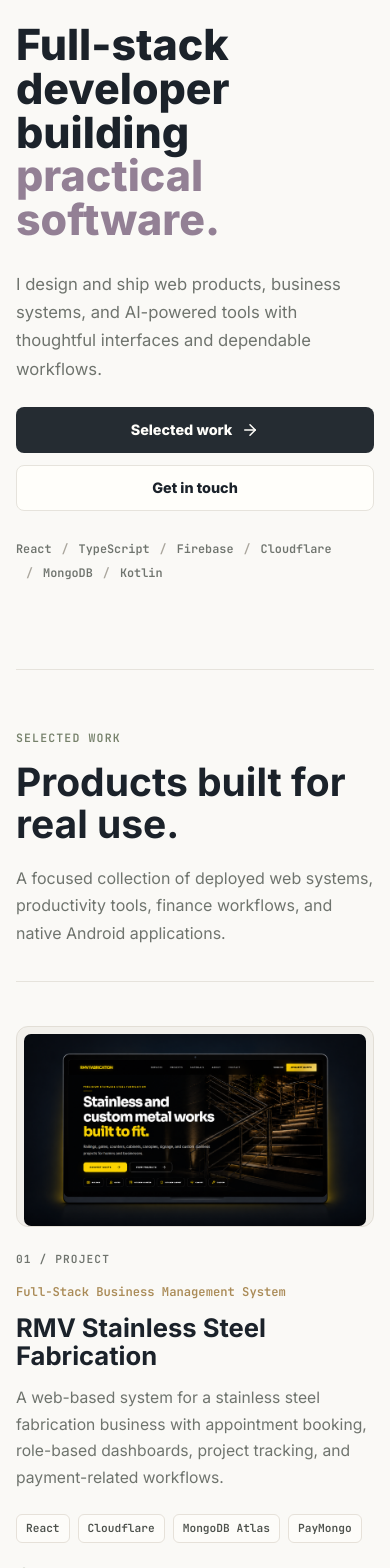
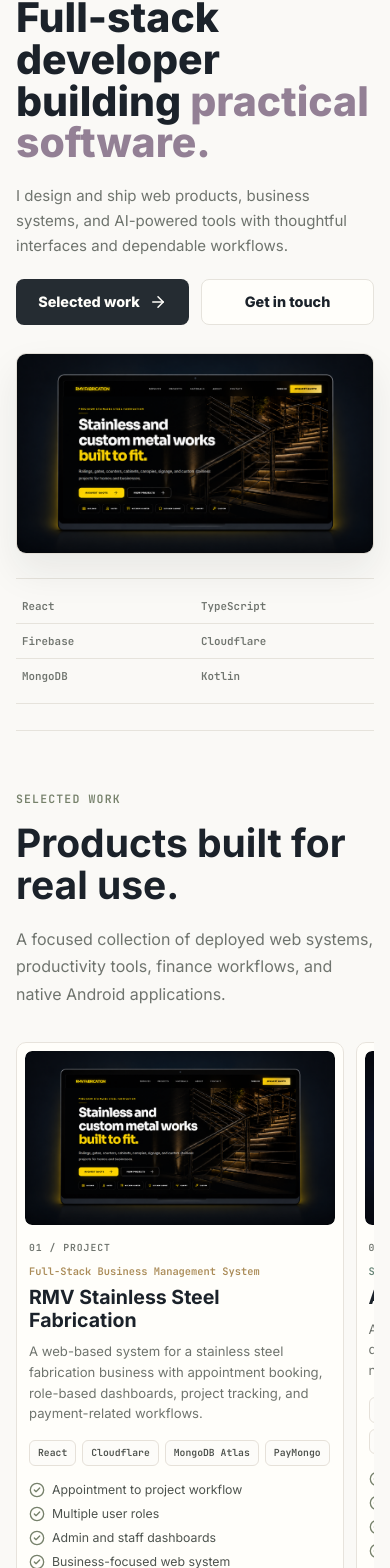
Before and after one commit to sean-camara/sean-camara-portfolio, a React (Vite) app: page / in a window 390 px wide. Shown: the part 155-1723 px from the top of the page. Built offline with nearby package versions, Linux system fonts and the light colour scheme.

Commit message:
Improve portfolio mobile experience

```diff
--- a/src/components/Hero.tsx
+++ b/src/components/Hero.tsx
@@ -5,6 +5,7 @@ const chips = ["React", "TypeScript", "Firebase", "Cloudflare", "MongoDB", "Kotl
 export function Hero() {
   return (
     <section className="hero section-shell" id="home">
+      <div className="hero-layout">
         <div className="hero-copy">
           <p className="section-kicker hero-kicker">Sean John Camara / Philippines</p>
           <h1>
@@ -25,12 +26,20 @@ export function Hero() {
               </a>
             </div>
           </div>
+        </div>
+        <figure className="hero-visual">
+          <img
+            src="/assets/rmv-showcase.png"
+            alt="RMV Stainless Steel Fabrication project preview"
+            decoding="async"
+          />
+        </figure>
+      </div>
       <div className="hero-chips" aria-label="Core technologies">
         {chips.map((chip) => (
           <span key={chip}>{chip}</span>
         ))}
       </div>
-      </div>
     </section>
   );
 }
--- a/src/components/ProjectShowcase.tsx
+++ b/src/components/ProjectShowcase.tsx
@@ -25,7 +25,7 @@ export function ProjectShowcase({ projects }: ProjectShowcaseProps) {
         </p>
       </div>
 
-      <div className="project-list">
+      <div className="project-list" role="region" aria-label="Featured projects" tabIndex={0}>
         {projects.map((project, index) => {
           return (
             <article className={`editorial-project editorial-project-${project.visual}`} key={project.title}>
--- a/src/styles.css
+++ b/src/styles.css
@@ -188,11 +188,18 @@ section[id] {
 }
 
 .hero {
-  padding: clamp(88px, 13vw, 156px) 0 clamp(96px, 12vw, 144px);
+  padding: clamp(56px, 8vw, 94px) 0 36px;
+}
+
+.hero-layout {
+  display: grid;
+  grid-template-columns: minmax(0, 0.92fr) minmax(380px, 0.88fr);
+  align-items: center;
+  gap: clamp(42px, 7vw, 84px);
 }
 
 .hero-copy {
-  max-width: 1040px;
+  max-width: 590px;
 }
 
 .hero-kicker {
@@ -200,9 +207,9 @@ section[id] {
 }
 
 .hero h1 {
-  max-width: 850px;
-  margin-bottom: 36px;
-  font-size: clamp(2.8rem, 5.8vw, 4.5rem);
+  max-width: 620px;
+  margin-bottom: 26px;
+  font-size: clamp(2.75rem, 4.4vw, 4.15rem);
   font-weight: 800;
   letter-spacing: 0;
   line-height: 1.02;
@@ -213,26 +220,42 @@ section[id] {
 }
 
 .hero-bottom {
-  display: grid;
-  grid-template-columns: minmax(0, 1fr) auto;
-  align-items: end;
-  gap: 42px;
-  max-width: 890px;
+  max-width: 540px;
 }
 
 .hero-lede {
-  max-width: 560px;
-  margin: 0;
+  max-width: 510px;
+  margin-bottom: 24px;
   color: var(--muted);
-  font-size: 1.04rem;
-  line-height: 1.7;
+  font-size: 0.98rem;
+  line-height: 1.65;
 }
 
 .hero-actions {
   display: flex;
   flex-wrap: wrap;
-  justify-content: flex-end;
+  justify-content: flex-start;
   gap: 12px;
+}
+
+.hero-visual {
+  aspect-ratio: 16 / 9;
+  display: grid;
+  place-items: center;
+  margin: 0;
+  overflow: hidden;
+  border: 1px solid #e2ded6;
+  border-radius: 12px;
+  background: #f2f0eb;
+  box-shadow: 0 18px 38px rgba(31, 36, 39, 0.08);
+}
+
+.hero-visual img {
+  width: 100%;
+  height: 100%;
+  display: block;
+  object-fit: contain;
+  object-position: center;
 }
 
 .button {
@@ -275,23 +298,32 @@ section[id] {
 }
 
 .hero-chips {
-  display: flex;
-  flex-wrap: wrap;
-  gap: 8px 0;
-  margin-top: 38px;
+  display: grid;
+  grid-template-columns: repeat(6, minmax(0, 1fr));
+  margin-top: 34px;
+  border-top: 1px solid var(--rule);
+  border-bottom: 1px solid var(--rule);
+  padding: 18px 0;
 }
 
 .hero-chips span {
+  min-width: 0;
+  border-left: 1px solid var(--rule);
   color: var(--muted);
   font-family: "JetBrains Mono", ui-monospace, monospace;
   font-size: 0.74rem;
   font-weight: 600;
+  padding: 2px 14px;
+  text-align: center;
+  white-space: nowrap;
+}
+
+.hero-chips span:first-child {
+  border-left: 0;
 }
 
 .hero-chips span + span::before {
-  content: "/";
-  margin: 0 10px;
-  color: #aaa69d;
+  content: none;
 }
 
 .projects-section,
@@ -333,24 +365,30 @@ section[id] {
 }
 
 .project-list {
-  border-top: 1px solid var(--rule);
+  display: grid;
+  grid-template-columns: repeat(4, minmax(0, 1fr));
+  align-items: stretch;
+  gap: 14px;
+  border-top: 0;
 }
 
 .editorial-project {
-  display: grid;
-  grid-template-columns: minmax(0, 1.15fr) minmax(300px, 0.85fr);
-  align-items: center;
-  gap: clamp(38px, 7vw, 88px);
-  border-bottom: 1px solid var(--rule);
-  padding: clamp(52px, 7vw, 82px) 0;
+  min-width: 0;
+  display: flex;
+  flex-direction: column;
+  align-items: stretch;
+  overflow: hidden;
+  border: 1px solid #e7e3dc;
+  border-radius: 10px;
+  background: var(--paper);
+  padding: 9px;
+  transition: border-color 180ms ease, box-shadow 180ms ease, transform 180ms ease;
 }
 
-.editorial-project:nth-child(even) .project-visual {
-  order: 2;
-}
-
-.editorial-project:nth-child(even) .project-body {
-  order: 1;
+.editorial-project:hover {
+  border-color: #cec8bd;
+  box-shadow: 0 14px 28px rgba(31, 36, 39, 0.07);
+  transform: translate3d(0, -3px, 0);
 }
 
 .project-visual {
@@ -359,10 +397,10 @@ section[id] {
   place-items: center;
   margin: 0;
   overflow: hidden;
-  border: 1px solid #e2ded6;
-  border-radius: var(--radius);
+  border: 0;
+  border-radius: 7px;
   background: #f2f0eb;
-  padding: 10px;
+  padding: 0;
 }
 
 .project-visual img {
@@ -375,14 +413,12 @@ section[id] {
   transition: transform 220ms ease;
 }
 
-.editorial-project:hover .project-visual img {
-  transform: scale(1.012);
-}
-
 .project-body {
   display: flex;
+  flex: 1;
   flex-direction: column;
   align-items: flex-start;
+  padding: 18px 5px 5px;
 }
 
 .project-index,
@@ -392,18 +428,18 @@ section[id] {
 }
 
 .project-index {
-  margin-bottom: 18px;
+  margin-bottom: 10px;
   color: var(--muted);
-  font-size: 0.7rem;
+  font-size: 0.61rem;
   letter-spacing: 0.1em;
   text-transform: uppercase;
 }
 
 .project-type {
-  margin-bottom: 12px;
+  margin-bottom: 8px;
   color: var(--accent);
-  font-size: 0.76rem;
-  line-height: 1.45;
+  font-size: 0.65rem;
+  line-height: 1.35;
 }
 
 .editorial-project-rmv .project-type {
@@ -423,18 +459,18 @@ section[id] {
 }
 
 .project-body h3 {
-  margin-bottom: 14px;
+  margin-bottom: 10px;
   color: var(--ink);
-  font-size: clamp(1.6rem, 2.8vw, 2.25rem);
-  line-height: 1.12;
+  font-size: clamp(1.05rem, 1.6vw, 1.28rem);
+  line-height: 1.16;
 }
 
 .project-description {
-  max-width: 480px;
+  max-width: none;
   margin-bottom: 0;
   color: var(--muted);
-  font-size: 0.98rem;
-  line-height: 1.7;
+  font-size: 0.78rem;
+  line-height: 1.58;
 }
 
 .tech-list,
@@ -445,8 +481,8 @@ section[id] {
 
 .project-card .tech-list,
 .project-body .tech-list {
-  gap: 8px;
-  margin: 22px 0;
+  gap: 6px;
+  margin: 16px 0;
 }
 
 .tech-list span {
@@ -455,28 +491,28 @@ section[id] {
   background: #fdfcf9;
   color: #4d514c;
   font-family: "JetBrains Mono", ui-monospace, monospace;
-  font-size: 0.7rem;
+  font-size: 0.61rem;
   font-weight: 600;
   line-height: 1;
-  padding: 8px 9px;
+  padding: 7px 8px;
 }
 
 .highlight-list {
   display: grid;
-  gap: 9px;
+  gap: 7px;
   width: 100%;
   margin: 0;
   padding: 0;
   color: #4d534e;
-  font-size: 0.9rem;
-  line-height: 1.45;
+  font-size: 0.73rem;
+  line-height: 1.38;
   list-style: none;
 }
 
 .highlight-list li {
   display: flex;
   align-items: center;
-  gap: 9px;
+  gap: 7px;
 }
 
 .highlight-list svg {
@@ -487,11 +523,11 @@ section[id] {
 .project-actions {
   display: flex;
   flex-wrap: wrap;
-  gap: 18px;
+  gap: 12px;
   width: 100%;
-  margin-top: 26px;
+  margin-top: auto;
   border-top: 1px solid var(--rule);
-  padding-top: 20px;
+  padding-top: 15px;
 }
 
 .project-actions a,
@@ -500,7 +536,7 @@ section[id] {
   align-items: center;
   gap: 7px;
   color: var(--accent-dark);
-  font-size: 0.86rem;
+  font-size: 0.7rem;
   font-weight: 800;
 }
 
@@ -927,17 +963,11 @@ section[id] {
   }
 
   .editorial-project {
-    grid-template-columns: 1fr;
-    gap: 30px;
+    display: flex;
   }
 
-  .editorial-project:nth-child(even) .project-visual,
-  .editorial-project:nth-child(even) .project-body {
-    order: initial;
-  }
-
-  .project-body {
-    max-width: 660px;
+  .project-list {
+    grid-template-columns: repeat(2, minmax(0, 1fr));
   }
 
   .skills-bento {
@@ -961,33 +991,84 @@ section[id] {
   }
 
   .nav-shell {
-    height: 64px;
+    height: 68px;
+  }
+
+  .nav-menu {
+    width: 42px;
+    height: 42px;
+  }
+
+  .nav-links.is-open {
+    position: fixed;
+    top: 76px;
+    right: 16px;
+    left: 16px;
+    gap: 4px;
+    border-radius: 12px;
+    padding: 10px;
+    box-shadow: 0 18px 38px rgba(31, 36, 39, 0.14);
+  }
+
+  .nav-links.is-open a {
+    font-size: 0.98rem;
+    padding: 14px;
   }
 
   .hero {
-    padding: 72px 0 88px;
+    padding: 42px 0 26px;
+  }
+
+  .hero-layout {
+    grid-template-columns: 1fr;
+    gap: 28px;
   }
 
   .hero h1 {
-    margin-bottom: 28px;
-    font-size: clamp(2.35rem, 11vw, 3.35rem);
+    margin-bottom: 20px;
+    font-size: clamp(2.3rem, 10.5vw, 3rem);
   }
 
   .hero-bottom {
-    grid-template-columns: 1fr;
-    gap: 24px;
+    max-width: none;
+  }
+
+  .hero-lede {
+    margin-bottom: 20px;
+    font-size: 0.94rem;
   }
 
   .hero-actions {
-    justify-content: flex-start;
+    flex-wrap: nowrap;
   }
 
-  .button {
-    width: 100%;
+  .hero-actions .button {
+    width: auto;
+    flex: 1 1 0;
+    min-width: 0;
+    padding: 0 12px;
+  }
+
+  .hero-visual {
+    border-radius: 10px;
   }
 
   .hero-chips {
-    margin-top: 30px;
+    grid-template-columns: repeat(2, minmax(0, 1fr));
+    margin-top: 24px;
+    padding: 10px 0;
+  }
+
+  .hero-chips span {
+    border: 0;
+    border-bottom: 1px solid var(--rule);
+    font-size: 0.68rem;
+    padding: 10px 6px;
+    text-align: left;
+  }
+
+  .hero-chips span:nth-last-child(-n + 2) {
+    border-bottom: 0;
   }
 
   .projects-heading,
@@ -1002,16 +1083,57 @@ section[id] {
   }
 
   .editorial-project {
-    gap: 25px;
-    padding: 44px 0;
+    flex: 0 0 min(84vw, 330px);
+    min-height: 0;
+    scroll-snap-align: start;
+    scroll-snap-stop: always;
+    padding: 8px;
+    transform: none;
   }
 
   .project-visual {
-    padding: 7px;
+    padding: 0;
+  }
+
+  .project-list {
+    display: flex;
+    gap: 12px;
+    overflow-x: auto;
+    overscroll-behavior-x: contain;
+    scroll-snap-type: x mandatory;
+    scroll-padding-left: 1px;
+    scrollbar-width: none;
+    touch-action: pan-x;
+  }
+
+  .project-list::-webkit-scrollbar {
+    display: none;
+  }
+
+  .project-list:focus-visible {
+    outline: 2px solid var(--accent);
+    outline-offset: 4px;
+  }
+
+  .project-body {
+    padding: 16px 4px 4px;
+  }
+
+  .project-body h3 {
+    font-size: 1.22rem;
+  }
+
+  .project-description {
+    font-size: 0.82rem;
+  }
+
+  .highlight-list {
+    font-size: 0.77rem;
   }
 
   .project-actions {
-    gap: 14px;
+    gap: 12px;
+    margin-top: 20px;
   }
 
   .skills-bento {
```
Lines whose indentation alone changed are shown as unchanged.
